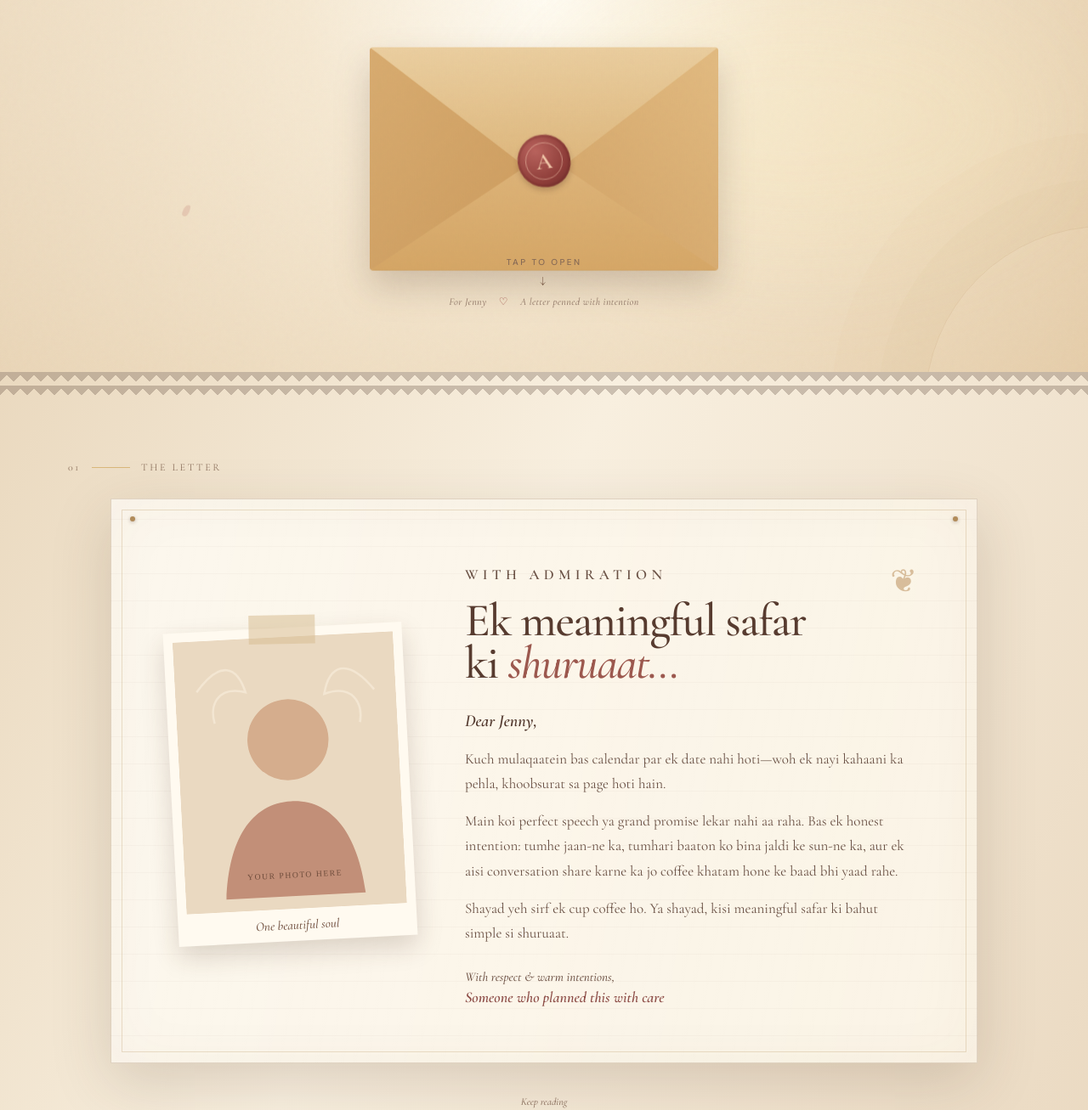
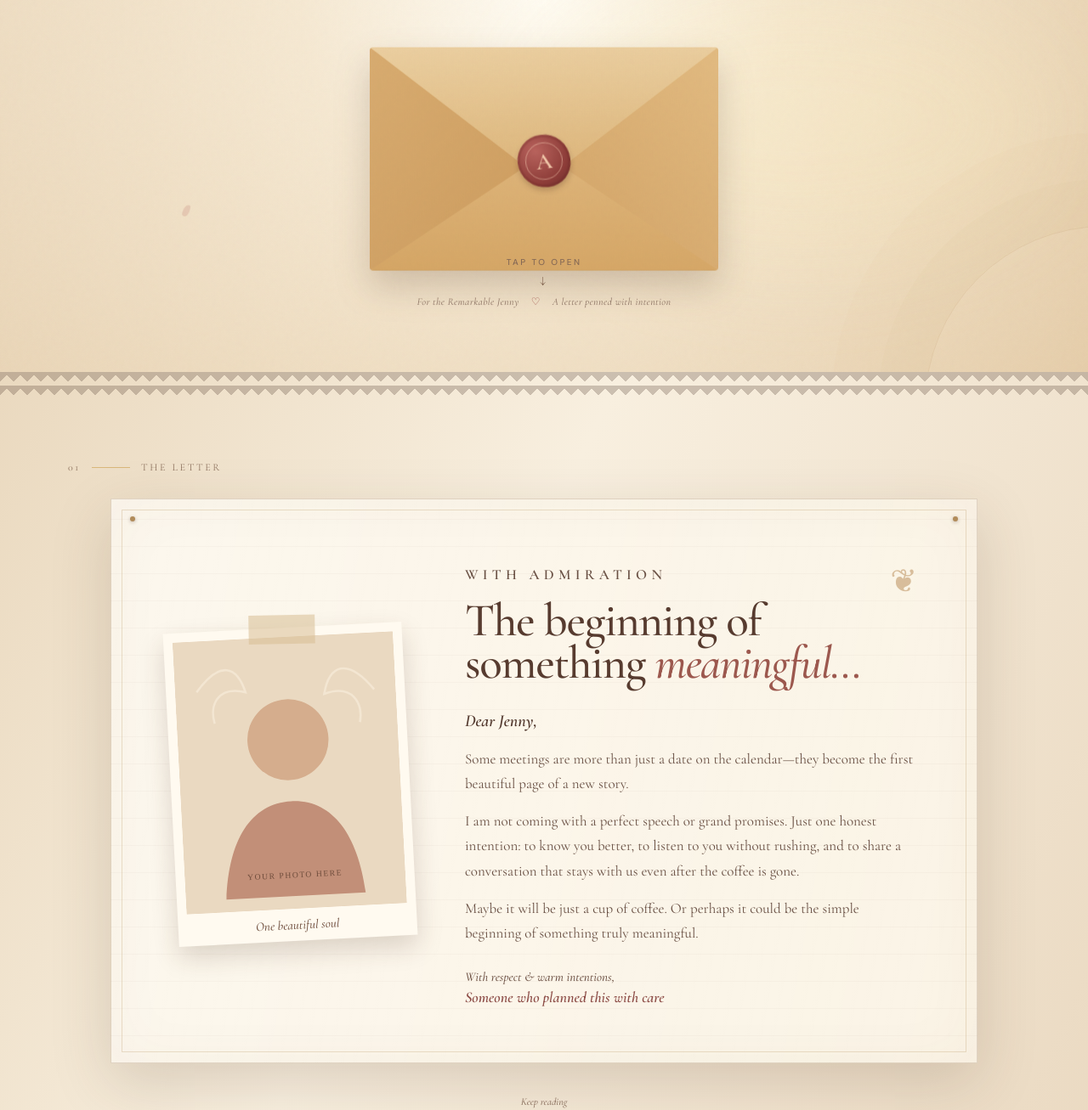
Before and after one commit to durgagaur6/thailand, a website: page index.html in a window 1280 px wide. Shown: the part 362-1669 px from the top of the page at 85% size. Drawn offline with nearby package versions, Linux system fonts and the light colour scheme.

Commit message:
Refine English letter for Jenny

```diff
--- a/index.html
+++ b/index.html
@@ -4,10 +4,10 @@
   <meta charset="UTF-8">
   <meta name="viewport" content="width=device-width, initial-scale=1.0">
   <meta name="theme-color" content="#f4ead7">
-  <meta name="description" content="A sincere letter and a thoughtful coffee invitation for Jenny.">
-  <meta property="og:title" content="A Letter for Jenny">
+  <meta name="description" content="A sincere letter and a thoughtful coffee invitation for the remarkable Jenny.">
+  <meta property="og:title" content="A Letter for the Remarkable Jenny">
   <meta property="og:description" content="A message from the heart, sealed in wax.">
-  <title>A Letter for Jenny</title>
+  <title>A Letter for the Remarkable Jenny</title>
   <link rel="preconnect" href="https://fonts.googleapis.com">
   <link rel="preconnect" href="https://fonts.gstatic.com" crossorigin>
   <link href="https://fonts.googleapis.com/css2?family=Cormorant+Garamond:ital,wght@0,400;0,500;0,600;0,700;1,500;1,600&family=DM+Sans:wght@300;400;500;600&display=swap" rel="stylesheet">
@@ -49,7 +49,7 @@
           <span class="letter-peek">
             <span class="letter-peek-ornament">❦</span>
             <span class="letter-peek-for">Especially for</span>
-            <strong>Jenny</strong>
+            <strong>The Remarkable Jenny</strong>
             <span class="letter-peek-heart">♡</span>
           </span>
           <span class="envelope-front-left"></span>
@@ -62,7 +62,7 @@
       </button>
 
       <div class="hero-footer reveal is-visible">
-        <span>For Jenny</span>
+        <span>For the Remarkable Jenny</span>
         <i aria-hidden="true">♡</i>
         <span>A letter penned with intention</span>
       </div>
@@ -85,11 +85,11 @@
           <div class="letter-copy">
             <div class="letter-ornament" aria-hidden="true">❦</div>
             <p class="eyebrow">With admiration</p>
-            <h2 id="letter-title">Ek meaningful safar<br>ki <em>shuruaat…</em></h2>
+            <h2 id="letter-title">The beginning of<br>something <em>meaningful…</em></h2>
             <p class="salutation">Dear Jenny,</p>
-            <p>Kuch mulaqaatein bas calendar par ek date nahi hoti—woh ek nayi kahaani ka pehla, khoobsurat sa page hoti hain.</p>
-            <p>Main koi perfect speech ya grand promise lekar nahi aa raha. Bas ek honest intention: tumhe jaan-ne ka, tumhari baaton ko bina jaldi ke sun-ne ka, aur ek aisi conversation share karne ka jo coffee khatam hone ke baad bhi yaad rahe.</p>
-            <p>Shayad yeh sirf ek cup coffee ho. Ya shayad, kisi meaningful safar ki bahut simple si shuruaat.</p>
+            <p>Some meetings are more than just a date on the calendar—they become the first beautiful page of a new story.</p>
+            <p>I am not coming with a perfect speech or grand promises. Just one honest intention: to know you better, to listen to you without rushing, and to share a conversation that stays with us even after the coffee is gone.</p>
+            <p>Maybe it will be just a cup of coffee. Or perhaps it could be the simple beginning of something truly meaningful.</p>
             <div class="letter-signoff">
               <span>With respect &amp; warm intentions,</span>
               <strong>Someone who planned this with care</strong>
--- a/script.js
+++ b/script.js
@@ -128,7 +128,7 @@ musicToggle.addEventListener("click", () => {
 
 shareButton.addEventListener("click", async () => {
   const shareData = {
-    title: "A Letter for Jenny",
+    title: "A Letter for the Remarkable Jenny",
     text: "A message from the heart, sealed in wax.",
     url: window.location.href
   };
```
